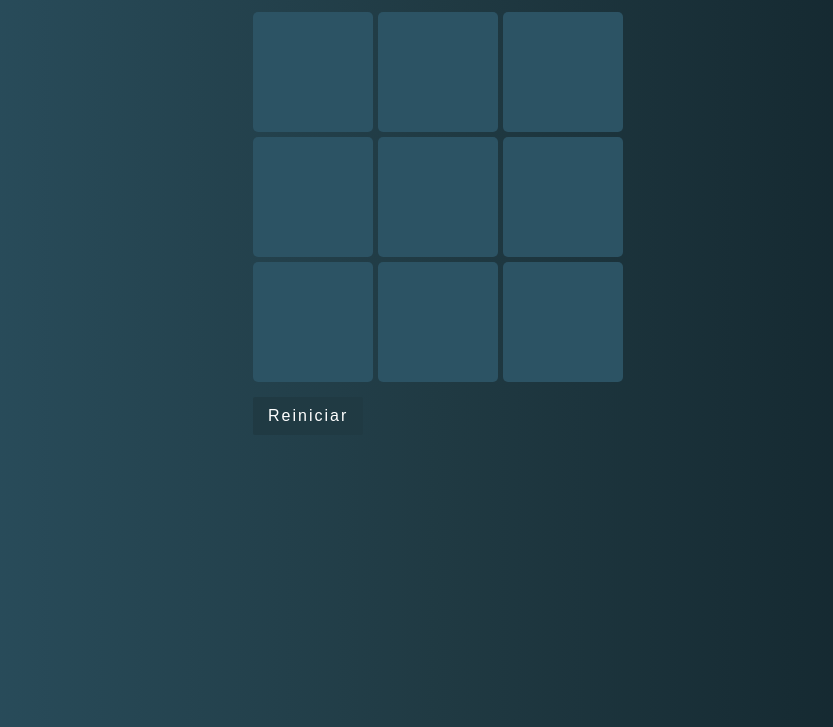
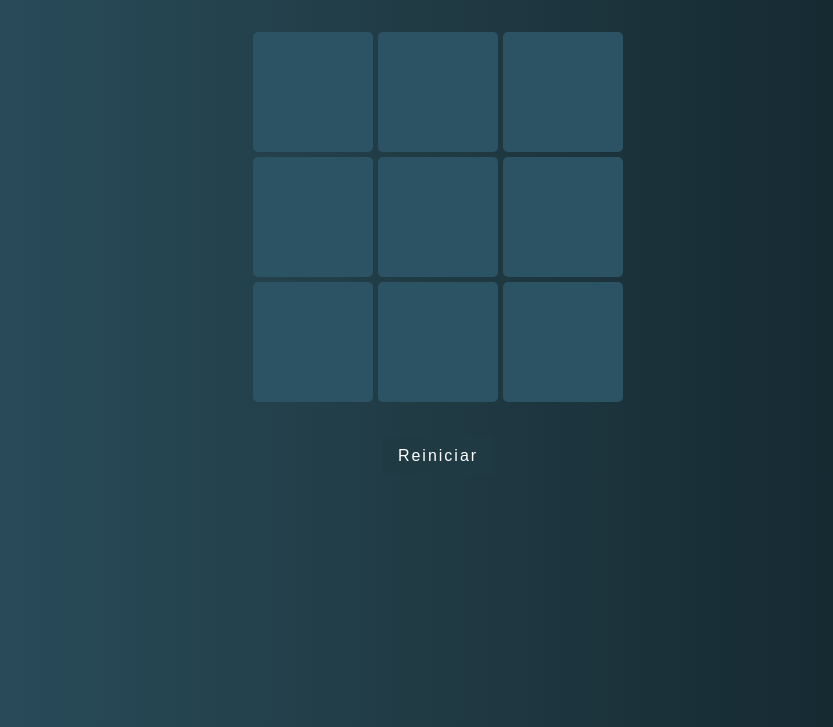
Before and after one commit to AndersonBones/jogo-da-velha, a plain HTML site: page index.html in a window 1280 px wide. Shown: the part 73-800 px from the top of the page, without its empty margins (202-1035 px from the left). Drawn offline with Linux system fonts and the light colour scheme.

Commit message:
Update style.css

```diff
--- a/style.css
+++ b/style.css
@@ -15,7 +15,12 @@ body{
 
 main{
     margin-top: 30px;
-    display: inline-block;
+    display: flex;
+    align-items: center;
+    justify-content: center;
+    flex-direction: column;
+
+    gap: 20px;
 }
 
 main h2{
```
